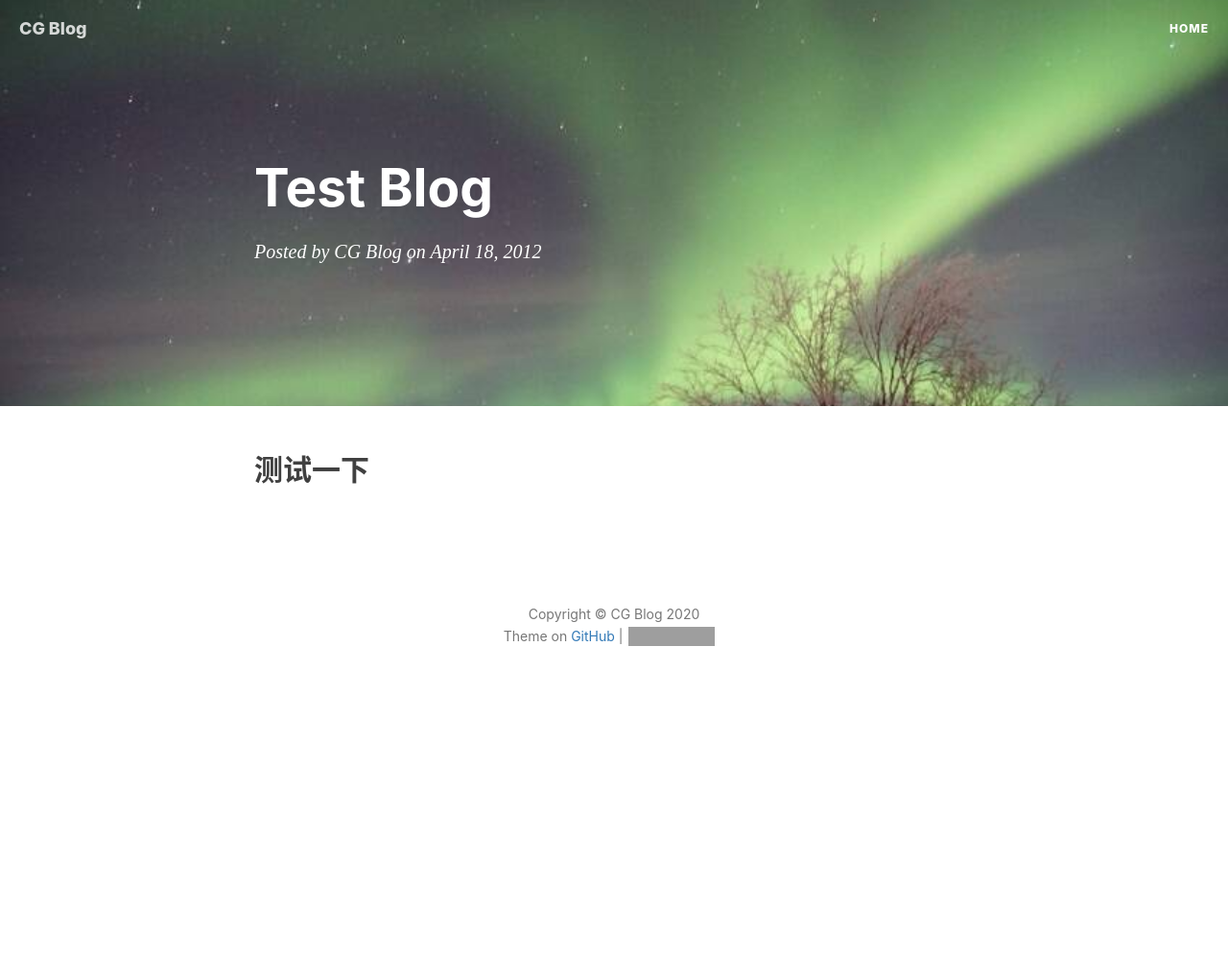
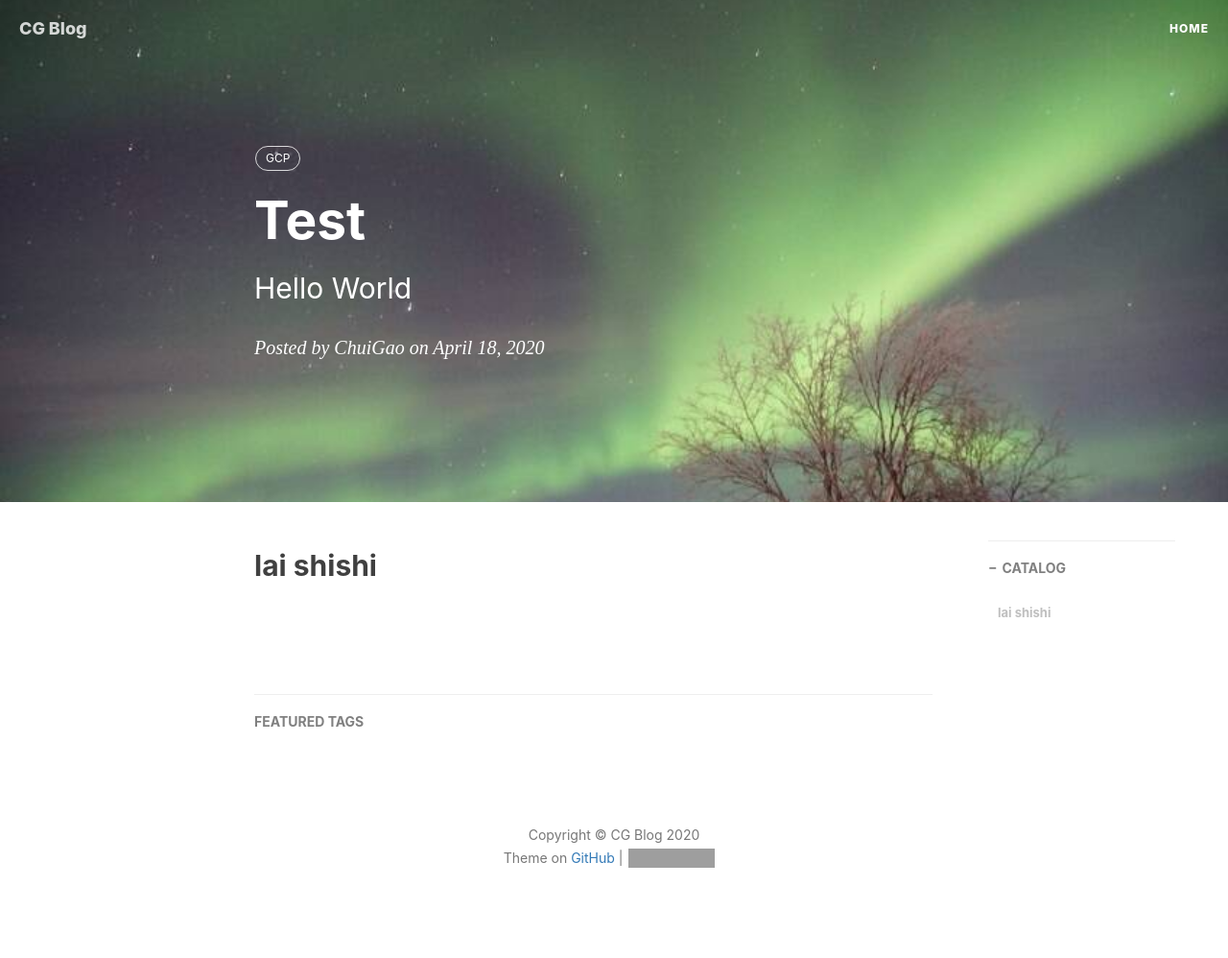
Before and after one commit to ximenchuigao/ximenchuigao.github.io, a Jekyll site: the page built from _posts/2012-04-18-test-blog.md, in a window 1280 px wide. Shown: the whole page at 96% size. Built offline with Jekyll 4.4.1, drawn with Linux system fonts in a browser that asks for light colours; nearby versions of some CDN libraries; our own code applies the rules of GitHub Pages for plain Markdown files; comment, search, counter and statistics services are not loaded; before the commit the page ends 900 px from its top, so only the background shows below that; grey boxes are pictures that could not be loaded.

Commit message:
test blog

```diff
--- a/_config.yml
+++ b/_config.yml
@@ -2,7 +2,7 @@
 title: CG Blog
 SEOTitle: 糕的博客 | CG Blog
 header-img: img/post-bg-desk.jpg
-email: yunjie.zeng10@gmail.com
+email: yunjiezeng10@gmail.com
 description: "Every failure is leading towards success."
 keyword: "Chuigao"
 url: "https://ximenchuigao.github.io/"          # your host, for absolute URL
@@ -32,7 +32,7 @@ kramdown:
   input: GFM                            # use Github Flavored Markdown !important
 
 # Featured Tags
-featured-tags: false                     # 是否使用首页标签
+featured-tags: true                     # 是否使用首页标签
 featured-condition-size: 1              # 相同标签数量大于这个数，才会出现在首页
 
 # Progressive Web Apps
--- a/_posts/2012-04-18-test-blog.md
+++ b/_posts/2012-04-18-test-blog.md
@@ -1 +1,12 @@
-## 测试一下
+---
+layout: post
+title:  Test
+subtitle:   Hello World
+date:       2020-04-18
+author:     ChuiGao
+catalog: true
+tags:
+    - GCP
+---
+
+## lai shishi
```
